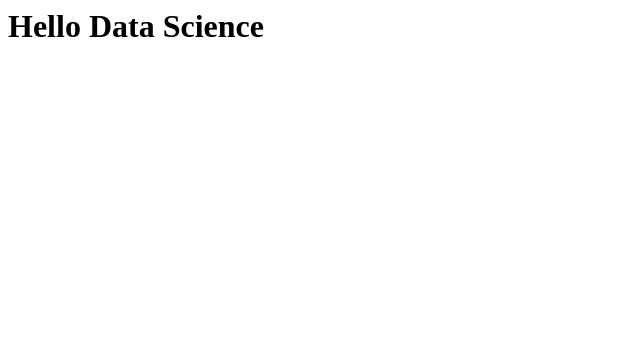
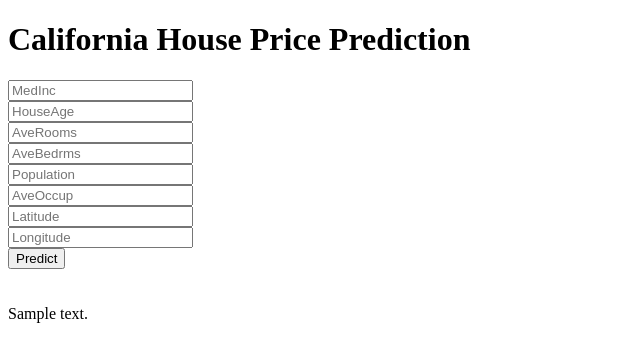
Before and after one commit to kkapilraj/bostonhouse, a Flask app: template templates/home.html in a window 1280 px wide. Shown: the top 362 px of the page, without its empty margins (0-640 px from the left). Run offline with Flask 3, Linux system fonts and the light colour scheme; the template is opened without the code that fills it: most values are stand-ins (such as "Sample title", 1, 10 or a date in 2020); parts of the project's set-up code (start-up, migrations or seed data) failed here and were passed over.

Commit message:
Webapp is ready

```diff
--- a/app.py
+++ b/app.py
@@ -16,6 +16,7 @@ scaler=pickle.load(open('scaling.pkl','rb'))
 def home():
     return render_template('home.html')
 
+#Create predict api and test with postman
 @app.route('/predict_api',methods=['POST'])
 
 def predict_api():
@@ -27,5 +28,15 @@ def predict_api():
     print(output[0])
     return jsonify(output[0])
 
+#create forms to give inputs for webapp
+
+@app.route('/predict',methods=['POST'])
+def predict():
+    data=[float(x) for x in (request.form.values())]
+    final_input=scaler.transform(np.array(data).reshape(1,-1))
+    print(final_input)
+    output=regmodel.predict(final_input)[0]
+    return render_template("home.html",prediction_text="The House price prediction price is {}".format(output))
+
 if __name__=="__main__":
     app.run(debug=True)
--- a/templates/home.html
+++ b/templates/home.html
@@ -1,3 +1,41 @@
-<h1>
-Hello Data Science
-</h1>
+<!DOCTYPE html>
+<html >
+
+<head>
+  <meta charset="UTF-8">
+  <title>ML API</title>
+  <link href='https://fonts.googleapis.com/css?family=Pacifico' rel='stylesheet' type='text/css'>
+<link href='https://fonts.googleapis.com/css?family=Arimo' rel='stylesheet' type='text/css'>
+<link href='https://fonts.googleapis.com/css?family=Hind:300' rel='stylesheet' type='text/css'>
+<link href='https://fonts.googleapis.com/css?family=Open+Sans+Condensed:300' rel='stylesheet' type='text/css'>
+
+
+</head>
+
+<body>
+ <div class="login">
+	<h1>California House Price Prediction</h1>
+
+     <!-- Main Input For Receiving Query to our ML -->
+    <form action="{{ url_for('predict')}}"method="post">
+      <input type="text" name="MedInc" placeholder="MedInc" required="required" /><br>
+    	<input type="text" name="HouseAge" placeholder="HouseAge" required="required" /><br>
+        <input type="text" name="AveRooms" placeholder="AveRooms" required="required" /><br>
+        <input type="text" name="AveBedrms" placeholder="AveBedrms" required="required" /><br>
+        <input type="text" name="Population" placeholder="Population" required="required" /><br>
+        <input type="text" name="AveOccup" placeholder="AveOccup" required="required" /><br>
+        <input type="text" name="Latitude" placeholder="Latitude" required="required" /><br>
+        <input type="text" name="Longitude" placeholder="Longitude" required="required" /><br>
+
+        <button type="submit" class="btn btn-primary btn-block btn-large">Predict</button>
+    </form>
+
+   <br>
+   <br>
+
+
+ </div>
+ {{prediction_text}}
+
+</body>
+</html>
```
Also changed, not shown: README.md.
